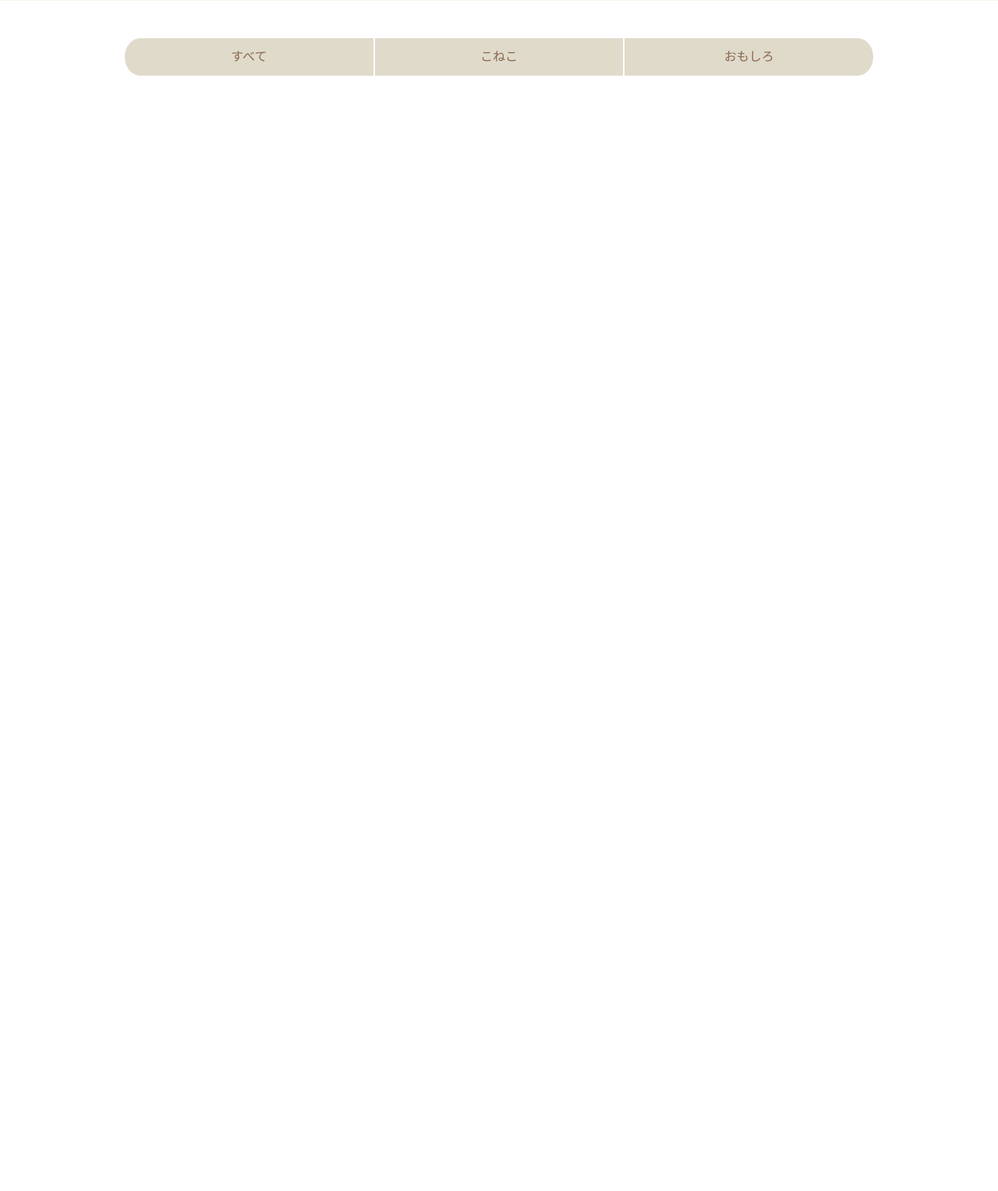
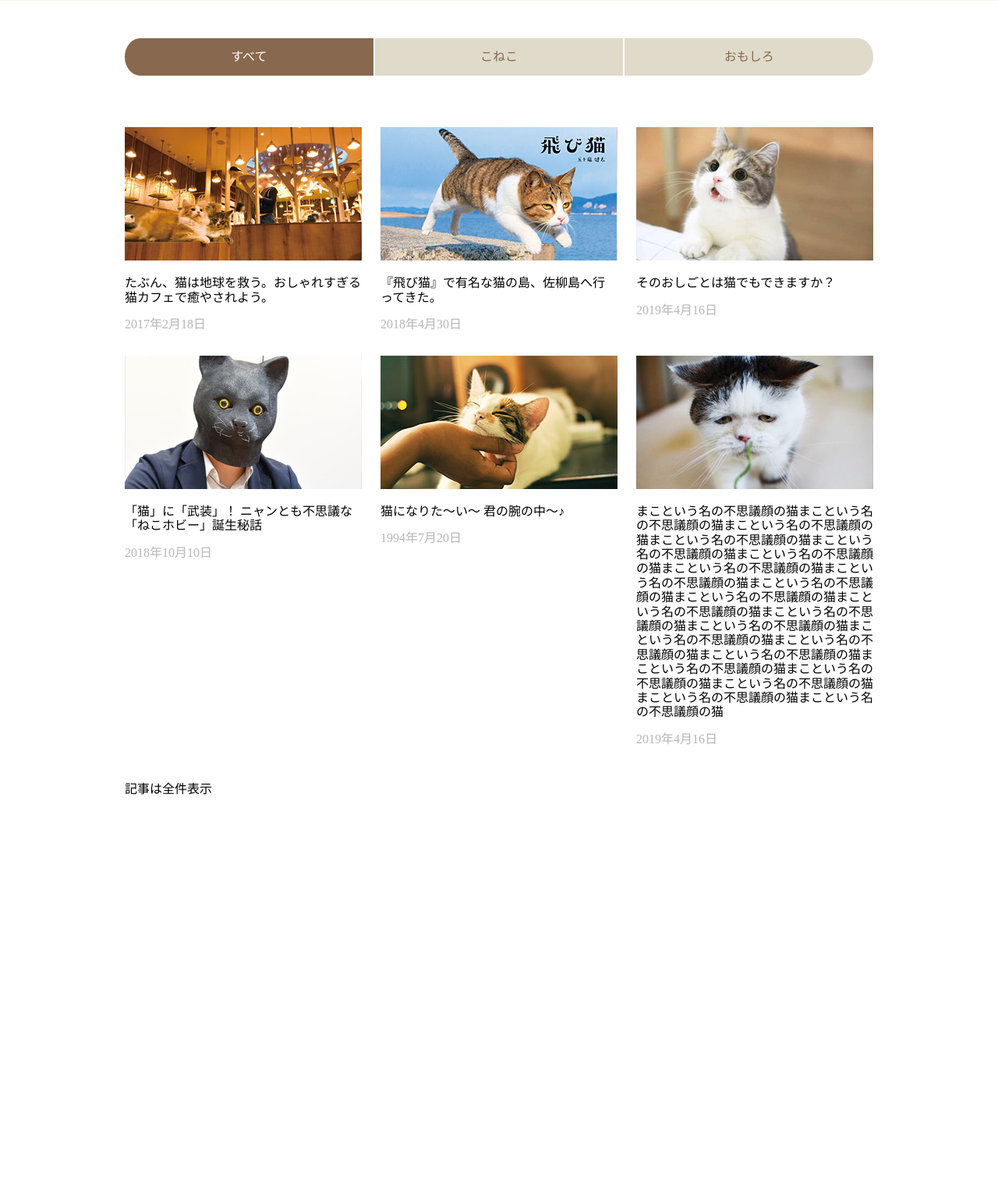
Before and after one commit to TAKA-002/site_nyanko, a PHP site: page / in a window 1280 px wide; the page is wider, and only the part inside the window is pictured. Shown: the part 1601-3128 px from the top of that part at 78% size. Run offline with PHP 8.4, Linux system fonts and the light colour scheme.

Commit message:
タブのCSS完了：2020/12/03

```diff
--- a/nyanko_2/css/style.css
+++ b/nyanko_2/css/style.css
@@ -305,79 +305,75 @@ main .sec_detail p {
           transform: translate(-50%, -50%) rotate(90deg);
 }
 
-.tab_area {
-  position: relative;
-  z-index: 2;
-}
-
-.tab_area.page_tab {
-  background-color: #fff;
-}
-
-.tab_area.page_tab ul {
+.link {
   display: -webkit-box;
   display: -ms-flexbox;
   display: flex;
+  margin: 0;
+  padding: 0;
+  list-style-type: none;
 }
 
-.tab_area.page_tab li {
-  -webkit-box-flex: 1;
-      -ms-flex: 1;
-          flex: 1;
+.link li {
+  -webkit-box-sizing: border-box;
+          box-sizing: border-box;
   height: 48px;
   line-height: 48px;
+  -webkit-box-flex: 1;
+      -ms-flex-positive: 1;
+          flex-grow: 1;
+  min-width: calc(956px / 3);
+  background-color: #e0dacb;
+  color: #88684e;
+  cursor: pointer;
 }
 
-.tab_area.page_tab li:nth-child(1) a {
+.link li:hover {
+  background: #c5b8a5;
+}
+
+.link li:nth-child(1) {
   border-top-left-radius: 20px 24px;
   border-bottom-left-radius: 20px 24px;
 }
 
-.tab_area.page_tab li:nth-child(3) a {
+.link li:nth-child(3) {
   border-top-right-radius: 20px 24px;
   border-bottom-right-radius: 20px 24px;
 }
 
-.tab_area.page_tab li a {
-  display: block;
-  text-decoration: none;
-  color: #88684e;
-  background-color: #e0dacb;
+.link li:nth-child(2), .link li:nth-child(3) {
+  margin-left: 2px;
 }
 
-.tab_area.page_tab li a:hover {
-  background-color: #c5b8a5;
-}
-
-.tab_area.page_tab li a:active {
+.link li.active {
   background-color: #88684e;
   color: #fff;
 }
 
-.tab_area nav {
-  text-align: center;
+.cat_area {
+  display: -webkit-box;
+  display: -ms-flexbox;
+  display: flex;
+  -ms-flex-wrap: wrap;
+      flex-wrap: wrap;
+  -webkit-box-pack: justify;
+      -ms-flex-pack: justify;
+          justify-content: space-between;
 }
 
-.tab_area nav ul {
-  width: 960px;
-  margin: 0;
-  padding: 0;
-  list-style: none;
-  font-size: 0;
-  line-height: 0;
+.cat_area .cat_content {
+  width: 304px;
+  min-height: 256px;
+  margin-bottom: 30px;
+  cursor: pointer;
 }
 
-.tab_area nav ul li {
-  display: inline-block;
-  font-size: 16px;
-  line-height: 1.6;
+.cat_area .cat_content p:last-of-type {
+  margin: 0;
 }
 
-.tab_area nav ul li a {
-  color: #333;
-}
-
-.tab_area nav ul li + li {
-  margin-left: 2px;
+.cat_area .cat_content:hover {
+  opacity: 0.8;
 }
 /*# sourceMappingURL=style.css.map */
--- a/nyanko_2/css/style.scss
+++ b/nyanko_2/css/style.scss
@@ -315,82 +315,65 @@ main {
 
 //-----------------------------------------------------
 
-.tab_area {
-  //nav_areaの重なりを上にして、key_visual_areaを下にする
-  position: relative;
-  z-index: 2;
+.link {
+  display: flex;
+  margin: 0;
+  padding: 0;
+  list-style-type: none;
 
-  &.page_tab {
-    background-color: #fff;
+  & li {
+    box-sizing: border-box;
+    height: 48px;
+    line-height: 48px;
+    flex-grow: 1;
+    min-width: calc(956px / 3);
+    background-color: #e0dacb;
+    color: #88684e;
+    cursor: pointer;
 
-    & ul {
-      display: flex;
+    &:hover {
+      background: #c5b8a5;
     }
 
-    & li {
-      flex: 1;
-      height: 48px;
-      line-height: 48px;
-      &:nth-child(1){
-        & a{
+    &:nth-child(1) {
       border-top-left-radius: 20px 24px;
       border-bottom-left-radius: 20px 24px;
     }
-      }
-      &:nth-child(3){
-        & a{
+
+    &:nth-child(3) {
       border-top-right-radius: 20px 24px;
       border-bottom-right-radius: 20px 24px;
     }
+
+    &:nth-child(2),
+    &:nth-child(3) {
+      margin-left: 2px;
     }
 
-      & a {
-        // display: inline-block;
-        display: block;
-        text-decoration: none;
-        color: $cBrawn;
-        background-color: #e0dacb;
-
-        &:hover {
-          background-color: #c5b8a5;
-        }
-
-        &:active {
-          background-color: $cBrawn;
+    &.active {
+      background-color: #88684e;
       color: #fff;
     }
   }
 }
+
+.cat_area {
+  display: flex;
+  flex-wrap: wrap;
+  justify-content: space-between;
+
+  & .cat_content {
+    width: 304px;
+    min-height: 256px;
+    margin-bottom: 30px;
+    cursor: pointer;
+
+    & p:last-of-type {
+      margin: 0;
     }
 
-  & nav {
-    text-align: center;
-
-    & ul {
-      width: 960px;
-      margin: 0;
-      padding: 0;
-      list-style: none;
-
-      //   インラインブロックにしたときに発生する謎の余白対策
-      font-size: 0;
-      line-height: 0;
-
-      & li {
-        display: inline-block;
-
-        // インラインブロックにしたときに発生する謎の余白対策
-        font-size: $PfontSize;
-        line-height: $PlineHeight;
-
-        & a {
-          color: $cBlack;
-        }
-      }
-
-      & li + li{
-        margin-left: 2px;
+    &:hover {
+      opacity: 0.8;
     }
   }
 }
-}
--- a/nyanko_2/index.html
+++ b/nyanko_2/index.html
@@ -8,7 +8,9 @@
     <link rel="stylesheet" href="./css/style.css" />
   </head>
   <body>
+    <!-- ヘッダー -->
     <header>
+      <!-- NHKナビ -->
       <div class="nav_area NHK_nav">
         <div class="inner">
           <nav>
@@ -24,18 +26,21 @@
         </div>
       </div>
 
+      <!-- キービジュアル -->
       <div class="key_visual_area">
         <div class="inner">
           <div class="key_visual_content">
             <img class="logo" src="./images/logo.svg" alt="" />
             <p>
-              ネコ（猫）は、狭義には食肉目ネコ科ネコ属に分類されるヨーロッパヤマネコが家畜化されたイエネコ（家猫）に対する  通称である。
+              ネコ（猫）は、狭義には食肉目ネコ科ネコ属に分類されるヨーロッパヤマネコが家畜化されたイエネコ（家猫）に対する
+              通称である。
             </p>
             <img class="key_visual" src="./images/nyanko.png" alt="" />
           </div>
         </div>
       </div>
 
+      <!-- にゃんこページナビ -->
       <div class="nav_area page_nav">
         <div class="inner">
           <nav>
@@ -49,6 +54,7 @@
       </div>
     </header>
 
+    <!-- メインセクション　Pick up -->
     <main>
       <div class="bgc-w">
         <div class="inner sec_layout bg-img">
@@ -64,6 +70,7 @@
         </div>
       </div>
 
+      <!-- メインセクション　飼育員さん -->
       <div class="bgc-b">
         <div class="inner sec_layout">
           <h2 class="header2">飼育員さん</h2>
@@ -104,22 +111,64 @@
         </div>
       </div>
 
+      <!-- article セクション タブ -->
       <div class="sec_layout">
-        <div class="tab_area page_tab">
-          <div class="inner">
-            <nav>
-              <ul>
-                <li><a href="#">すべて</a></li>
-                <li><a href="#">こねこ</a></li>
-                <li><a href="#">おもしろ</a></li>
-              </ul>
-            </nav>
-          </div>
+        <div class="inner">
+          <ul class="link">
+            <li class="btn_all active"><a>すべて</a></li>
+            <li class="btn_koneko"><a>こねこ</a></li>
+            <li class="btn_funny"><a>おもしろ</a></li>
+          </ul>
         </div>
       </div>
 
+      <div class="inner cat_area">
+        <div class="cat_content omoshiro">
+          <img src="./images/img-02.jpg" alt="" />
+          <p>たぶん、猫は地球を救う。おしゃれすぎる猫カフェで癒やされよう。</p>
+          <p class="time_stanp">2017年2月18日</p>
+        </div>
+
+        <div class="cat_content omoshiro">
+          <img src="./images/img-03.jpg" alt="" />
+          <p>『飛び猫』で有名な猫の島、佐柳島へ行ってきた。</p>
+          <p class="time_stanp">2018年4月30日</p>
+        </div>
+
+        <div class="cat_content koneko">
+          <img src="./images/img-04.jpg" alt="" />
+          <p>そのおしごとは猫でもできますか？</p>
+          <p class="time_stanp">2019年4月16日</p>
+        </div>
+
+        <div class="cat_content omoshiro">
+          <img src="./images/img-05.jpg" alt="" />
+          <p>「猫」に「武装」！ ニャンとも不思議な「ねこホビー」誕生秘話</p>
+          <p class="time_stanp">2018年10月10日</p>
+        </div>
+
+        <div class="cat_content omoshiro">
+          <img src="./images/img-06.jpg" alt="" />
+          <p>猫になりた〜い〜 君の腕の中〜♪</p>
+          <p class="time_stanp">1994年7月20日</p>
+        </div>
+
+        <div class="cat_content omoshiro">
+          <img src="./images/img-07.jpg" alt="" />
+          <p>
+            まこという名の不思議顔の猫まこという名の不思議顔の猫まこという名の不思議顔の猫まこという名の不思議顔の猫まこという名の不思議顔の猫まこという名の不思議顔の猫まこという名の不思議顔の猫まこという名の不思議顔の猫まこという名の不思議顔の猫まこという名の不思議顔の猫まこという名の不思議顔の猫まこという名の不思議顔の猫まこという名の不思議顔の猫まこという名の不思議顔の猫まこという名の不思議顔の猫まこという名の不思議顔の猫まこという名の不思議顔の猫まこという名の不思議顔の猫まこという名の不思議顔の猫まこという名の不思議顔の猫まこという名の不思議顔の猫
+          </p>
+          <p class="time_stanp">2019年4月16日</p>
+        </div>
+
+        <p>記事は全件表示</p>
+      </div>
     </main>
 
+    <script src="https://ajax.googleapis.com/ajax/libs/jquery/3.5.1/jquery.min.js"></script>
+    <script>
+      alert("hello");
+    </script>
     <!-- <script src="./js/main.js"></script> -->
   </body>
 </html>
```
Also changed, not shown: 1 other file. Lines whose indentation alone changed are shown as unchanged.
